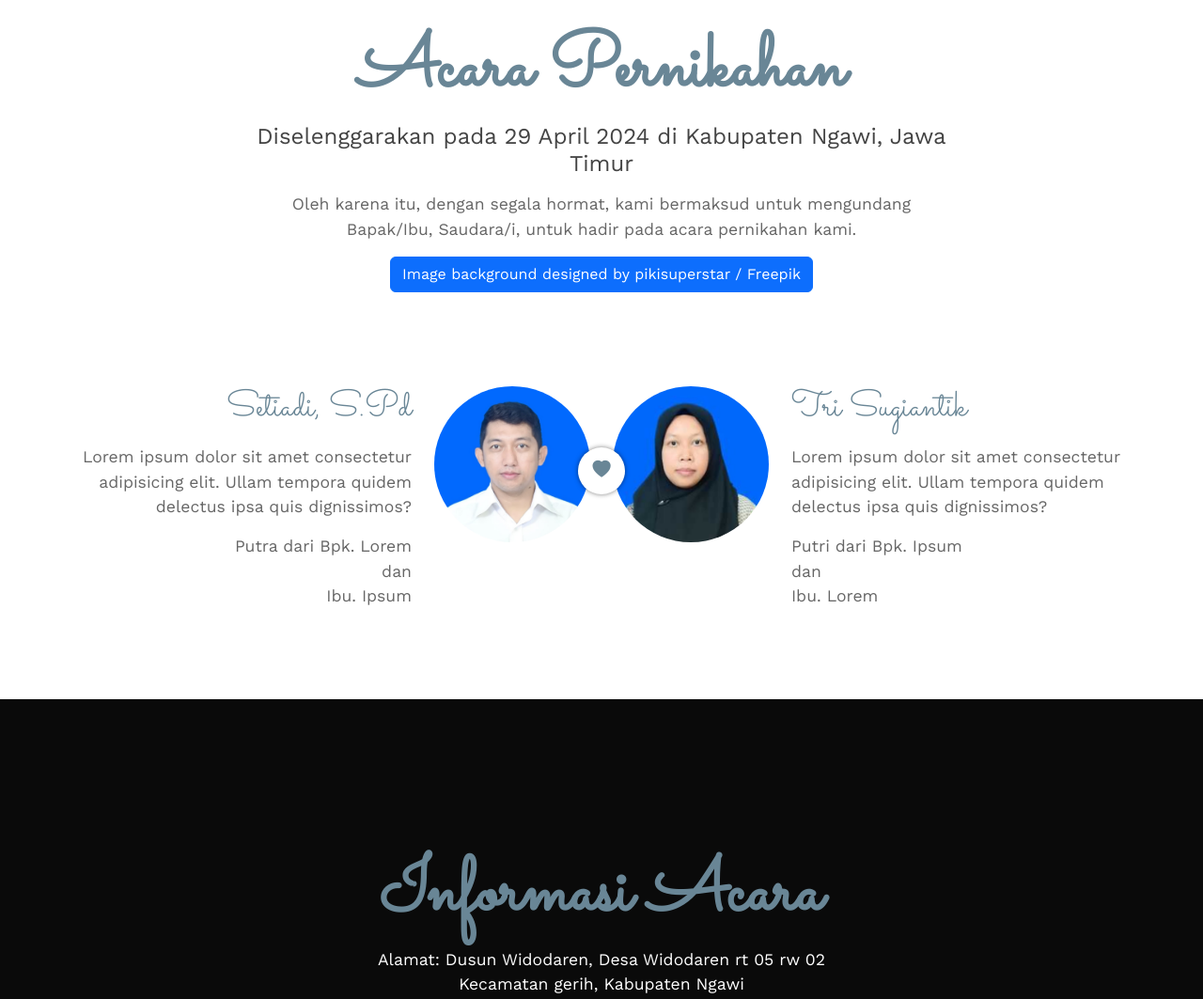
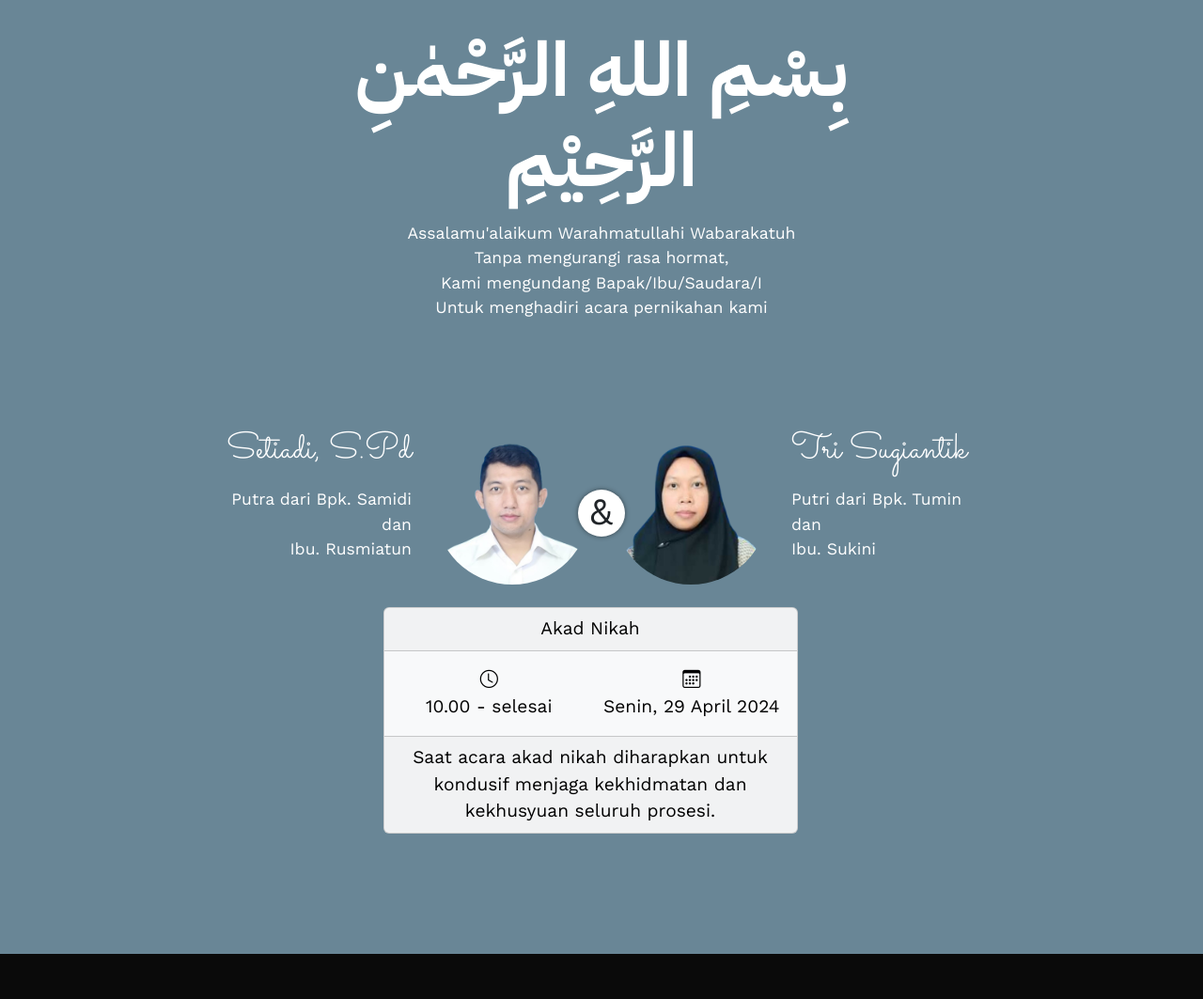
Before and after one commit to theox06/setiadi-tri-wedding, a plain HTML site: page index.html in a window 1280 px wide. Shown: the part 1020-2083 px from the top of the page at 94% size. Drawn offline with nearby package versions, Linux system fonts and the light colour scheme; some packages are replaced by stand-ins of ours; a script that the page names is missing.

Commit message:
fixing part 3

```diff
--- a/index.html
+++ b/index.html
@@ -20,6 +20,11 @@
     <!-- Bootstrap Icons -->
     <link rel="stylesheet" href="https://cdn.jsdelivr.net/npm/bootstrap-icons@1.11.3/font/bootstrap-icons.min.css">
 
+    <!-- Font Arabic -->
+    <link
+        href="https://fonts.googleapis.com/css2?family=IBM+Plex+Sans+Arabic:wght@100;200;300;400;500;600;700&display=swap"
+        rel="stylesheet">
+
 
 
     <link rel="stylesheet" href="style.css">
@@ -39,33 +44,12 @@
                     class="btn btn-lg mt-4">Image
                     by pngtree.com</a>
 
-                <img src="img/pasangan/setiadi-removebg-preview.png" alt="setiadi" class="rounded-circle float-start">
-                <img src="img/pasangan/tri-removebg-preview.png" alt="Tri Sugiantik" class="rounded-circle float-end">
 
-                <div class="row couple">
-                    <div class="col-lg-6">
-                        <div class="row">
-                            <div class="col-8 text-end">
-                            </div>
-                            <div class="col-4">
+        </div>
+        <!-- <p>Akan melangsungkan resepsi pernikahan dalam:</p> -->
+        <!-- <div class="simply-countdown"></div> -->
 
-                            </div>
-                        </div>
-                    </div>
-                    <div class="col-lg-6">
-                        <div class="row">
-                            <div class="col-4">
-
-                            </div>
-                            <div class="col-8">
-                            </div>
-                        </div>
-                    </div>
-                </div>
-                <!-- <p>Akan melangsungkan resepsi pernikahan dalam:</p> -->
-                <!-- <div class="simply-countdown"></div> -->
-
-            </main>
+        </main>
         </div>
     </section>
 
@@ -98,13 +82,10 @@
         <div class="container">
             <div class="row justify-content-center">
                 <div class="col-md-8 text-center">
-                    <h2>Acara Pernikahan</h2>
-                    <h3>Diselenggarakan pada 29 April 2024 di Kabupaten Ngawi, Jawa Timur</h3>
-                    <p>Oleh karena itu, dengan segala hormat, kami bermaksud untuk mengundang Bapak/Ibu, Saudara/i,
-                        untuk hadir pada acara pernikahan kami.</p>
-                    <a class="btn btn-primary" href="http://www.freepik.com">Image background designed by pikisuperstar
-                        /
-                        Freepik</a>
+                    <h2>بِسْمِ اللهِ الرَّحْمٰنِ الرَّحِيْمِ</h2>
+                    <!-- <h3>Diselenggarakan pada Senin, 29 April 2024 di Kabupaten Ngawi, Jawa Timur</h3> -->
+                    <p>Assalamu'alaikum Warahmatullahi Wabarakatuh <br>Tanpa mengurangi rasa hormat, <br>Kami mengundang
+                        Bapak/Ibu/Saudara/I <br>Untuk menghadiri acara pernikahan kami</p>
                 </div>
             </div>
 
@@ -113,29 +94,53 @@
                     <div class="row">
                         <div class="col-8 text-end">
                             <h3>Setiadi, S.Pd</h3>
-                            <p>Lorem ipsum dolor sit amet consectetur adipisicing elit. Ullam tempora quidem delectus
-                                ipsa quis dignissimos?</p>
-                            <p>Putra dari Bpk. Lorem <br> dan <br> Ibu. Ipsum </p>
+                            <p>Putra dari Bpk. Samidi <br> dan <br> Ibu. Rusmiatun </p>
                         </div>
                         <div class="col-4">
-                            <img src="img/pasangan/setiadi.png" alt="setiadi" class="img-responsive rounded-circle">
+                            <img src="img/pasangan/setiadi-removebg-preview.png" alt="setiadi"
+                                class="img-responsive rounded-circle">
                         </div>
                     </div>
                 </div>
 
-                <span class="heart"><i class="bi bi-heart-fill"></i></span>
+                <!-- <span class="heart"><i class="bi bi-heart-fill"></i></span> -->
+                <span class="heart">
+                    <h1>&</h1>
+                </span>
 
                 <div class="col-lg-6">
                     <div class="row">
                         <div class="col-4">
-                            <img src="img/pasangan/tri.png" alt="Tri Sugiantik" class="img-responsive rounded-circle">
+                            <img src="img/pasangan/tri-removebg-preview.png" alt="Tri Sugiantik"
+                                class="img-responsive rounded-circle">
                         </div>
                         <div class="col-8">
                             <h3>Tri Sugiantik</h3>
-                            <p>Lorem ipsum dolor sit amet consectetur adipisicing elit. Ullam tempora quidem
-                                delectus
-                                ipsa quis dignissimos?</p>
-                            <p>Putri dari Bpk. Ipsum <br> dan <br> Ibu. Lorem </p>
+                            <p>Putri dari Bpk. Tumin <br> dan <br> Ibu. Sukini </p>
+                        </div>
+                    </div>
+                </div>
+                <div class="row justify-content-center mt-4">
+                    <div class="col-md-5 col-10">
+                        <div class="card text-center text-bg-light mb-5">
+                            <div class="card-header">Akad Nikah</div>
+                            <div class="card-body">
+                                <div class="row justify-content-center">
+                                    <div class="col-md-6">
+                                        <i class="bi bi-clock d-block"></i>
+                                        <span>10.00 - selesai</span>
+                                    </div>
+                                    <div class="col-md-6">
+                                        <i class="bi bi-calendar3 d-block"></i>
+                                        <span>Senin, 29 April 2024</span>
+                                    </div>
+                                </div>
+                            </div>
+                            <div class="card-footer">
+                                Saat acara akad nikah diharapkan untuk kondusif menjaga kekhidmatan dan kekhusyuan
+                                seluruh
+                                prosesi.
+                            </div>
                         </div>
                     </div>
                 </div>
@@ -165,29 +170,7 @@
                 </div>
             </div>
 
-            <div class="row justify-content-center mt-4">
-                <div class="col-md-5 col-10">
-                    <div class="card text-center text-bg-light mb-5">
-                        <div class="card-header">Akad Nikah</div>
-                        <div class="card-body">
-                            <div class="row justify-content-center">
-                                <div class="col-md-6">
-                                    <i class="bi bi-clock d-block"></i>
-                                    <span>10.00 - selesai</span>
-                                </div>
-                                <div class="col-md-6">
-                                    <i class="bi bi-calendar3 d-block"></i>
-                                    <span>Senin, 29 April 2024</span>
-                                </div>
-                            </div>
-                        </div>
-                        <div class="card-footer">
-                            Saat acara akad nikah diharapkan untuk kondusif menjaga kekhidmatan dan kekhusyuan seluruh
-                            prosesi.
-                        </div>
-                    </div>
-                </div>
-            </div>
+
         </div>
     </section>
 
--- a/style.css
+++ b/style.css
@@ -125,6 +125,7 @@ body {
 
 .home {
   /* background-image: url(img/bg-menu-5.png); */
+  background-color: var(--pink);
   background-size: cover;
   min-height: 100vh;
   margin-top: -6rem;
@@ -132,13 +133,19 @@ body {
   padding-bottom: 5rem;
 }
 
-.home h2,
 .info h2,
 .story h2,
 .gallery h2,
 .gifts h2 {
   color: var(--pink);
   font-family: "Sacramento";
+  font-size: 5rem;
+  font-weight: bold;
+}
+
+.home h2 {
+  color: white;
+  font-family: "IBM Plex Sans Arabic";
   font-size: 5rem;
   font-weight: bold;
 }
@@ -151,14 +158,15 @@ body {
 }
 
 .home h3 {
-  color: #444;
+  color: white;
   font-size: 1.5rem;
   margin-bottom: 1rem;
 }
 
 .home p {
   font-size: 1.1rem;
-  color: #666;
+  color: white;
+  margin-top: 1rem;
 }
 
 .home .couple {
@@ -168,7 +176,7 @@ body {
 .home .couple h3 {
   font-family: "Sacramento";
   font-size: 2.4rem;
-  color: var(--pink);
+  color: white;
 }
 
 .home .couple img {
@@ -452,6 +460,10 @@ footer li {
   .home .heart {
     transform: translateX(-50%) translateY(45px);
   }
+
+  span .symbol {
+    display: none;
+  }
 }
 
 /* Laptop */
@@ -520,6 +532,19 @@ footer li {
     width: 140px;
     height: 140px;
   }
+
+  .symbol span {
+    text-align: center;
+    justify-content: center;
+    margin-bottom: 1rem;
+    font-family: "Sacramento";
+    color: var(--pink);
+    font-size: 2rem;
+  }
+
+  .heart i {
+    display: inline-block;
+  }
 }
 
 /* mobile phone */
```
